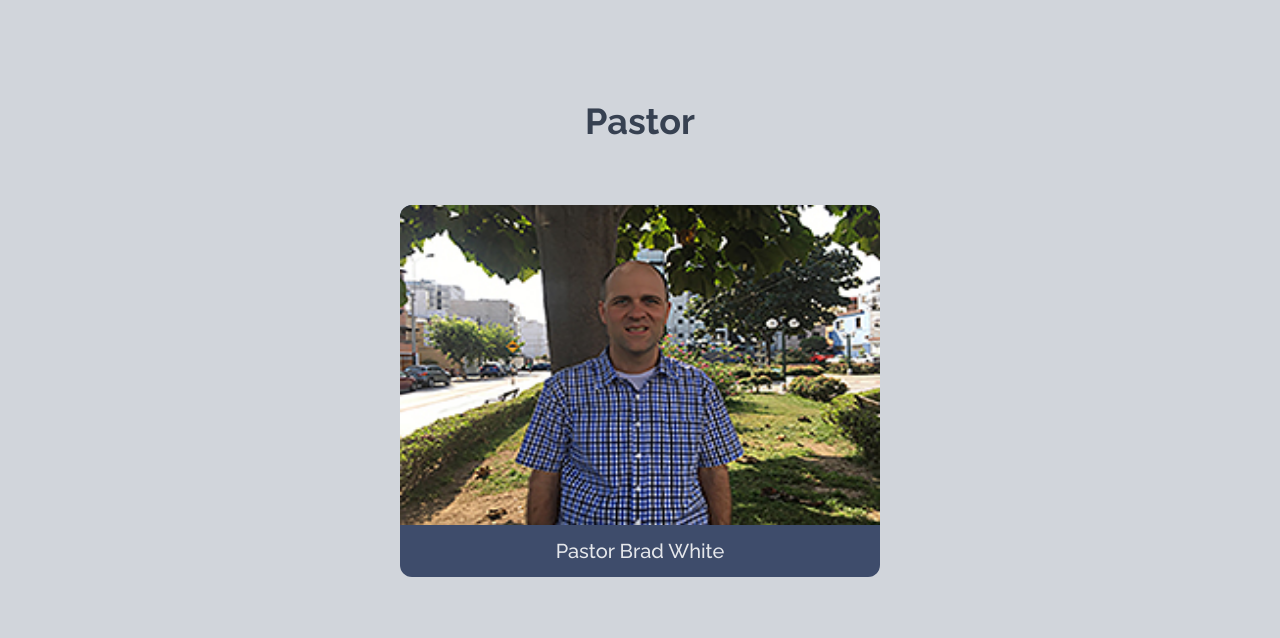
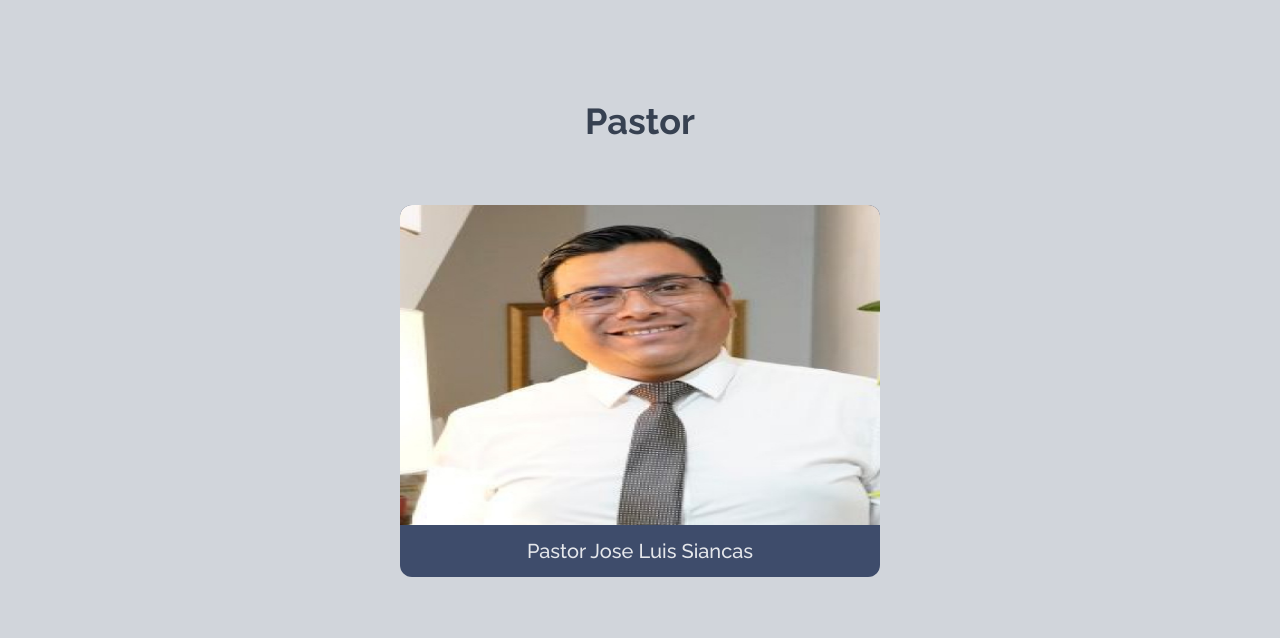
Before and after one commit to DigitaMario/op-curso-git, a plain HTML site: page nosotros.html in a window 1280 px wide. Shown: the part 97-735 px from the top of the page. Drawn offline with Linux system fonts and the light colour scheme.

Commit message:
se agrego la fotos

```diff
--- a/nosotros.html
+++ b/nosotros.html
@@ -48,10 +48,10 @@
             <div class="w-3/4 mx-auto flex flex-col bg-logo-blue rounded-xl">
                 <div class="flex-1 w-full">
                     <div class="aspect-w-3 aspect-h-2">
-                        <img class="rounded-t-xl" src="./nosotros_files/pastor-brad-white.jpg" alt="Pastor Brad White">
+                        <img class="rounded-t-xl" src="./nosotros_files/pastor-jose-luis-sianca-430X488.jpg" alt="Pastor Brad White">
                     </div>
                 </div>
-                <h2 class="text-gray-200 text-xl text-center font-medium p-3">Pastor Brad White</h2>
+                <h2 class="text-gray-200 text-xl text-center font-medium p-3">Pastor Jose Luis Siancas</h2>
             </div>
         </div>
     </section>
```
Also changed, not shown: Fotos Iglesia/BERNARDO_SALAVERRY_430X448.jpg (added), Fotos Iglesia/JOSE_LUIS_430X488.jpg (added), Fotos Iglesia/PACO_LAOS_430X488.jpg (added), Fotos Iglesia/ROBERTO_GUTIERREZ_430X488(1).jpg (added), nosotros_files/bernardo_salaverry_430X448.jpg (added), nosotros_files/paco_laos_430X488.jpg (added), nosotros_files/pastor-jose-luis-sianca-430X488.jpg (added), nosotros_files/roberto_gutierrez_430X488(1).jpg (added).
